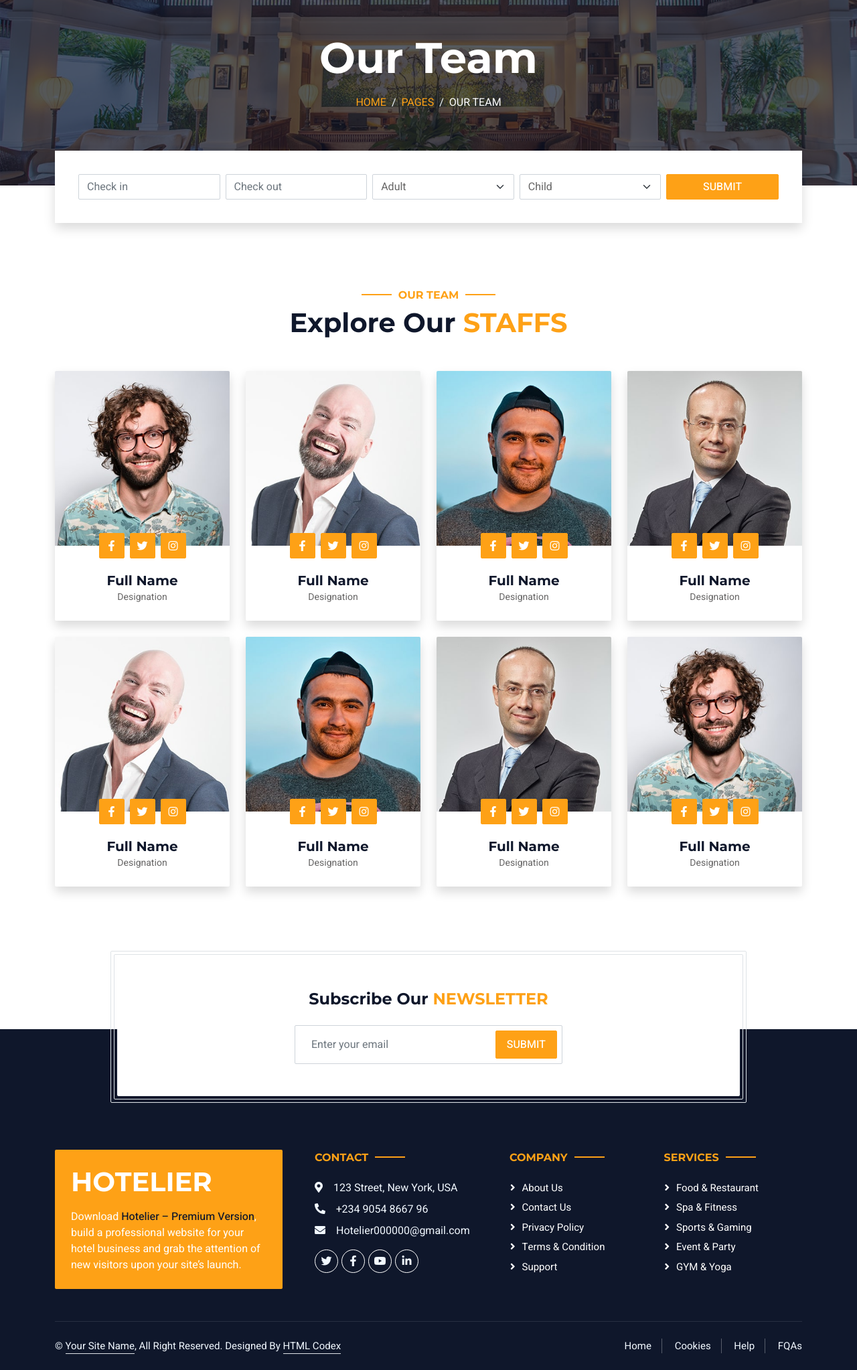
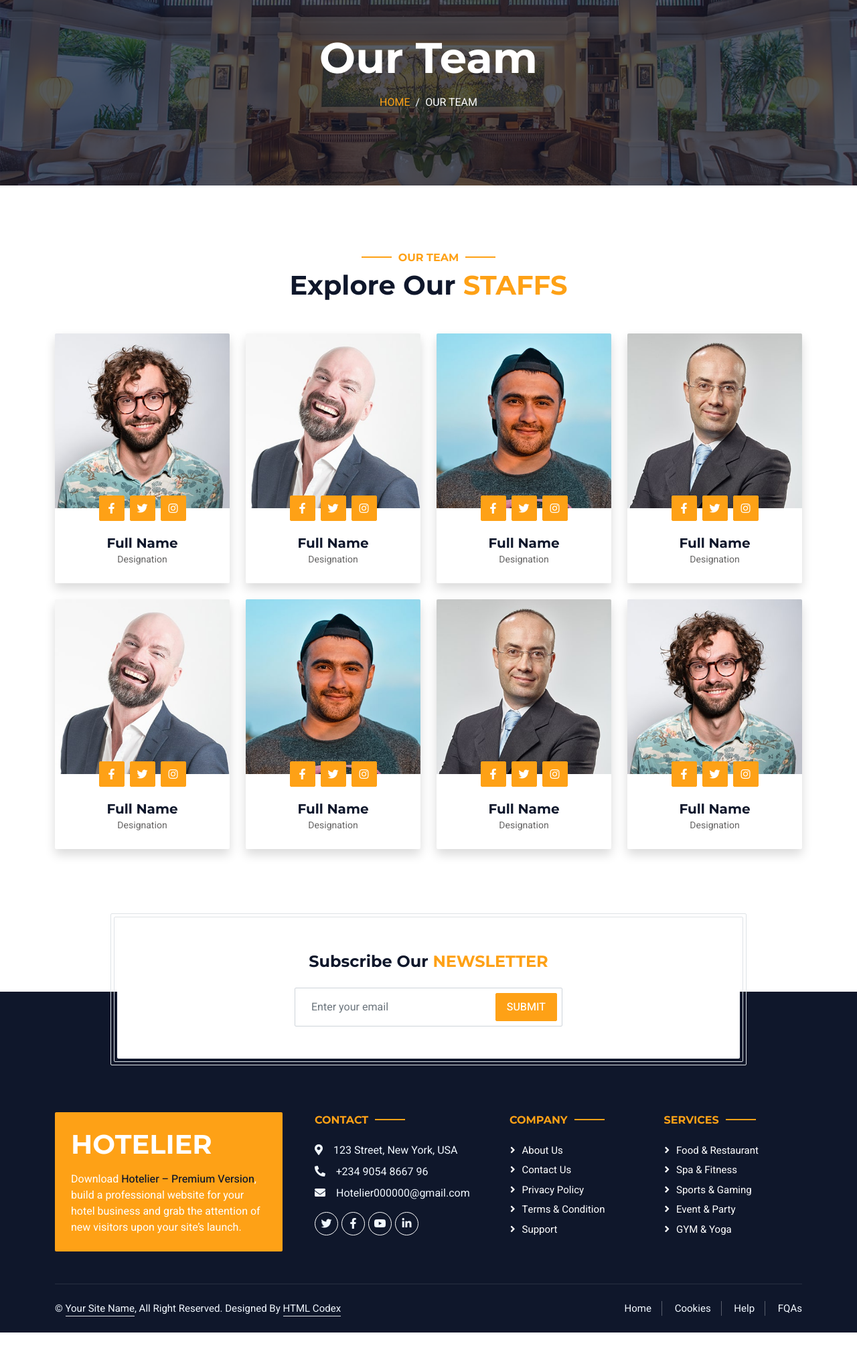
Before and after one commit to Eniola-Hannah/Hotelier, a Django app: template Hotelier/Hotelier/templates/team.html in a window 1280 px wide. Shown: the part 114-2160 px from the top of the page at 67% size. After the commit the page ends 2104 px from the top, so only its background shows below. Run offline with Django 4.2, Linux system fonts and the light colour scheme; the template is opened without the code that fills it, so the values that code supplies are empty; some libraries are stand-ins or nearby versions.

Commit message:
I loaded all the static files in team page

```diff
--- a/Hotelier/Hotelier/templates/team.html
+++ b/Hotelier/Hotelier/templates/team.html
@@ -5,14 +5,13 @@
 
 
         <!-- Page Header Start -->
-        <div class="container-fluid page-header mb-5 p-0" style="background-image: url(img/carousel-1.jpg);">
+        <div class="container-fluid page-header mb-5 p-0" style="background-image: url({% static 'img/carousel-1.jpg' %});">
             <div class="container-fluid page-header-inner py-5">
                 <div class="container text-center pb-5">
                     <h1 class="display-3 text-white mb-3 animated slideInDown">Our Team</h1>
                     <nav aria-label="breadcrumb">
                         <ol class="breadcrumb justify-content-center text-uppercase">
-                            <li class="breadcrumb-item"><a href="#">Home</a></li>
-                            <li class="breadcrumb-item"><a href="#">Pages</a></li>
+                            <li class="breadcrumb-item"><a href="{% url 'home' %}">Home</a></li>
                             <li class="breadcrumb-item text-white active" aria-current="page">Our Team</li>
                         </ol>
                     </nav>
@@ -20,52 +19,6 @@
             </div>
         </div>
         <!-- Page Header End -->
-
-
-        <!-- Booking Start -->
-        <div class="container-fluid booking pb-5 wow fadeIn" data-wow-delay="0.1s">
-            <div class="container">
-                <div class="bg-white shadow" style="padding: 35px;">
-                    <div class="row g-2">
-                        <div class="col-md-10">
-                            <div class="row g-2">
-                                <div class="col-md-3">
-                                    <div class="date" id="date1" data-target-input="nearest">
-                                        <input type="text" class="form-control datetimepicker-input"
-                                            placeholder="Check in" data-target="#date1" data-toggle="datetimepicker" />
-                                    </div>
-                                </div>
-                                <div class="col-md-3">
-                                    <div class="date" id="date2" data-target-input="nearest">
-                                        <input type="text" class="form-control datetimepicker-input" placeholder="Check out" data-target="#date2" data-toggle="datetimepicker"/>
-                                    </div>
-                                </div>
-                                <div class="col-md-3">
-                                    <select class="form-select">
-                                        <option selected>Adult</option>
-                                        <option value="1">Adult 1</option>
-                                        <option value="2">Adult 2</option>
-                                        <option value="3">Adult 3</option>
-                                    </select>
-                                </div>
-                                <div class="col-md-3">
-                                    <select class="form-select">
-                                        <option selected>Child</option>
-                                        <option value="1">Child 1</option>
-                                        <option value="2">Child 2</option>
-                                        <option value="3">Child 3</option>
-                                    </select>
-                                </div>
-                            </div>
-                        </div>
-                        <div class="col-md-2">
-                            <button class="btn btn-primary w-100">Submit</button>
-                        </div>
-                    </div>
-                </div>
-            </div>
-        </div>
-        <!-- Booking End -->
 
 
         <!-- Team Start -->
@@ -79,7 +32,7 @@
                     <div class="col-lg-3 col-md-6 wow fadeInUp" data-wow-delay="0.1s">
                         <div class="rounded shadow overflow-hidden">
                             <div class="position-relative">
-                                <img class="img-fluid" src="img/team-1.jpg" alt="">
+                                <img class="img-fluid" src="{% static 'img/team-1.jpg' %}" alt="">
                                 <div class="position-absolute start-50 top-100 translate-middle d-flex align-items-center">
                                     <a class="btn btn-square btn-primary mx-1" href=""><i class="fab fa-facebook-f"></i></a>
                                     <a class="btn btn-square btn-primary mx-1" href=""><i class="fab fa-twitter"></i></a>
@@ -95,7 +48,7 @@
                     <div class="col-lg-3 col-md-6 wow fadeInUp" data-wow-delay="0.3s">
                         <div class="rounded shadow overflow-hidden">
                             <div class="position-relative">
-                                <img class="img-fluid" src="img/team-2.jpg" alt="">
+                                <img class="img-fluid" src="{% static 'img/team-2.jpg' %}" alt="">
                                 <div class="position-absolute start-50 top-100 translate-middle d-flex align-items-center">
                                     <a class="btn btn-square btn-primary mx-1" href=""><i class="fab fa-facebook-f"></i></a>
                                     <a class="btn btn-square btn-primary mx-1" href=""><i class="fab fa-twitter"></i></a>
@@ -111,7 +64,7 @@
                     <div class="col-lg-3 col-md-6 wow fadeInUp" data-wow-delay="0.5s">
                         <div class="rounded shadow overflow-hidden">
                             <div class="position-relative">
-                                <img class="img-fluid" src="img/team-3.jpg" alt="">
+                                <img class="img-fluid" src="{% static 'img/team-3.jpg' %}" alt="">
                                 <div class="position-absolute start-50 top-100 translate-middle d-flex align-items-center">
                                     <a class="btn btn-square btn-primary mx-1" href=""><i class="fab fa-facebook-f"></i></a>
                                     <a class="btn btn-square btn-primary mx-1" href=""><i class="fab fa-twitter"></i></a>
@@ -127,7 +80,7 @@
                     <div class="col-lg-3 col-md-6 wow fadeInUp" data-wow-delay="0.7s">
                         <div class="rounded shadow overflow-hidden">
                             <div class="position-relative">
-                                <img class="img-fluid" src="img/team-4.jpg" alt="">
+                                <img class="img-fluid" src="{% static 'img/team-4.jpg' %}" alt="">
                                 <div class="position-absolute start-50 top-100 translate-middle d-flex align-items-center">
                                     <a class="btn btn-square btn-primary mx-1" href=""><i class="fab fa-facebook-f"></i></a>
                                     <a class="btn btn-square btn-primary mx-1" href=""><i class="fab fa-twitter"></i></a>
@@ -143,7 +96,7 @@
                     <div class="col-lg-3 col-md-6 wow fadeInUp" data-wow-delay="0.1s">
                         <div class="rounded shadow overflow-hidden">
                             <div class="position-relative">
-                                <img class="img-fluid" src="img/team-2.jpg" alt="">
+                                <img class="img-fluid" src="{% static 'img/team-2.jpg' %}" alt="">
                                 <div class="position-absolute start-50 top-100 translate-middle d-flex align-items-center">
                                     <a class="btn btn-square btn-primary mx-1" href=""><i class="fab fa-facebook-f"></i></a>
                                     <a class="btn btn-square btn-primary mx-1" href=""><i class="fab fa-twitter"></i></a>
@@ -159,7 +112,7 @@
                     <div class="col-lg-3 col-md-6 wow fadeInUp" data-wow-delay="0.3s">
                         <div class="rounded shadow overflow-hidden">
                             <div class="position-relative">
-                                <img class="img-fluid" src="img/team-3.jpg" alt="">
+                                <img class="img-fluid" src="{% static 'img/team-3.jpg' %}" alt="">
                                 <div class="position-absolute start-50 top-100 translate-middle d-flex align-items-center">
                                     <a class="btn btn-square btn-primary mx-1" href=""><i class="fab fa-facebook-f"></i></a>
                                     <a class="btn btn-square btn-primary mx-1" href=""><i class="fab fa-twitter"></i></a>
@@ -175,7 +128,7 @@
                     <div class="col-lg-3 col-md-6 wow fadeInUp" data-wow-delay="0.5s">
                         <div class="rounded shadow overflow-hidden">
                             <div class="position-relative">
-                                <img class="img-fluid" src="img/team-4.jpg" alt="">
+                                <img class="img-fluid" src="{% static 'img/team-4.jpg' %}" alt="">
                                 <div class="position-absolute start-50 top-100 translate-middle d-flex align-items-center">
                                     <a class="btn btn-square btn-primary mx-1" href=""><i class="fab fa-facebook-f"></i></a>
                                     <a class="btn btn-square btn-primary mx-1" href=""><i class="fab fa-twitter"></i></a>
@@ -191,7 +144,7 @@
                     <div class="col-lg-3 col-md-6 wow fadeInUp" data-wow-delay="0.7s">
                         <div class="rounded shadow overflow-hidden">
                             <div class="position-relative">
-                                <img class="img-fluid" src="img/team-1.jpg" alt="">
+                                <img class="img-fluid" src="{% static 'img/team-1.jpg' %}" alt="">
                                 <div class="position-absolute start-50 top-100 translate-middle d-flex align-items-center">
                                     <a class="btn btn-square btn-primary mx-1" href=""><i class="fab fa-facebook-f"></i></a>
                                     <a class="btn btn-square btn-primary mx-1" href=""><i class="fab fa-twitter"></i></a>
```
